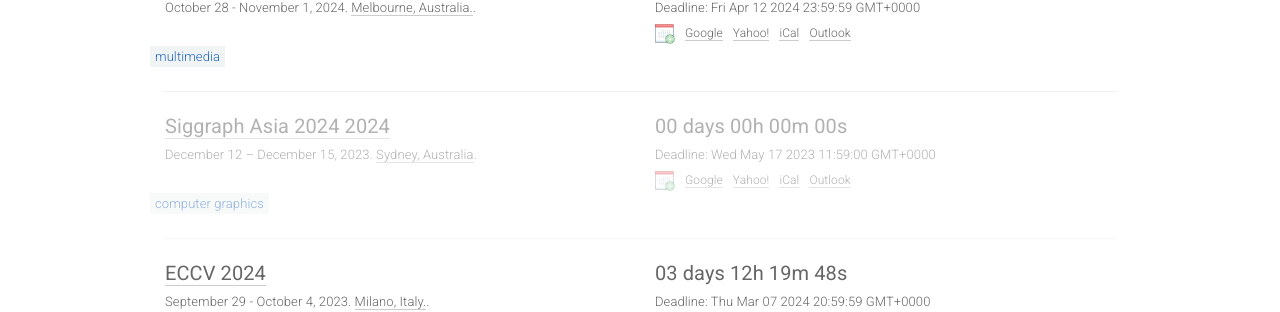
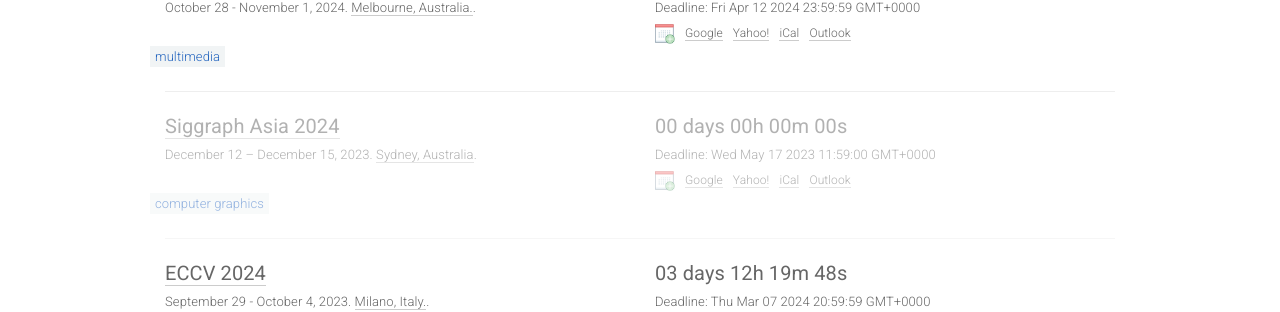
Before and after one commit to JianweiHu94/cgm-deadlines, a Jekyll site: the page built from index.html, in a window 1280 px wide and 900 px high. Shown: the part 318-630 px from the top of the window. Built offline with Jekyll 4.4.1, drawn with Linux system fonts in a browser that asks for light colours; nearby versions of some CDN libraries.

Commit message:
Update conferences.yml

```diff
--- a/_data/conferences.yml
+++ b/_data/conferences.yml
@@ -5,12 +5,12 @@
   id: acmmm2024
   link: https://2024.acmmm.org/
   deadline: '2024-4-12 23:59:59'
-  timezone: UTC-12
+  timezone: GMT
   date: October 28 - November 1, 2024
   place: Melbourne, Australia.
   sub: MM
 
-- title: Siggraph Asia 2024
+- title: Siggraph Asia
   year: 2024
   id: sig_asisa2024
   link: https://asia.siggraph.org/2024/
```
